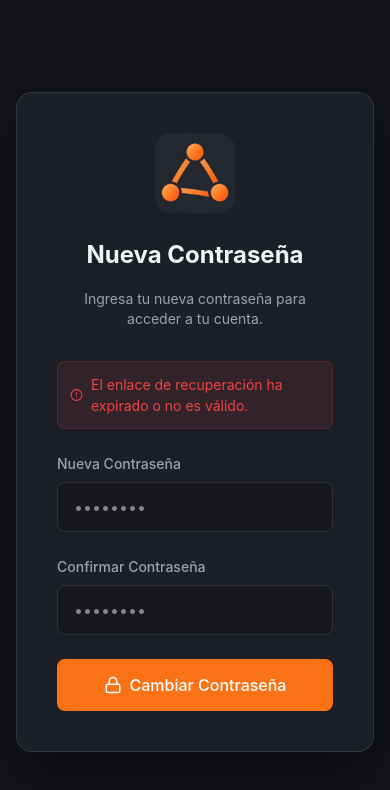
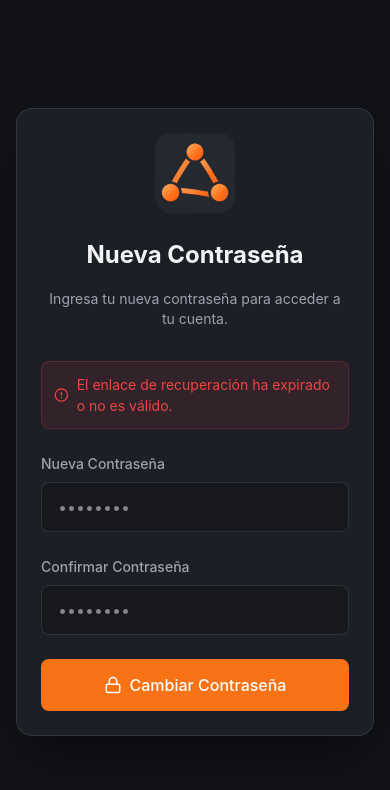
Before and after one commit to rjgutmor-da/saasport-login, a React (Vite) app: page /reset-password in a window 390 px wide. Shown: the top 790 px of the page. Built offline with nearby package versions, Linux system fonts and the light colour scheme.

Commit message:
mejorar responsividad movil en la tarjeta de login e integrar la fuente Inter

```diff
--- a/src/index.css
+++ b/src/index.css
@@ -1,4 +1,5 @@
 @import "tailwindcss";
+@import url('https://fonts.googleapis.com/css2?family=Inter:wght@400;500;600;700&display=swap');
 
 @theme {
   --color-background: #111318;
@@ -47,6 +48,12 @@ body {
   width: 100%;
   max-width: 420px;
   box-shadow: 0 25px 50px -12px rgba(0, 0, 0, 0.5);
+}
+
+@media (max-width: 480px) {
+  .login-card {
+    padding: 1.5rem;
+  }
 }
 
 .login-brand {
```
